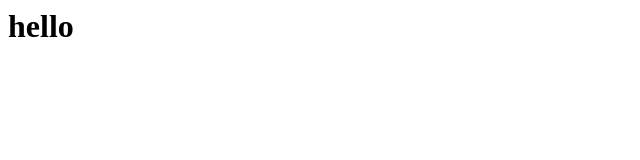
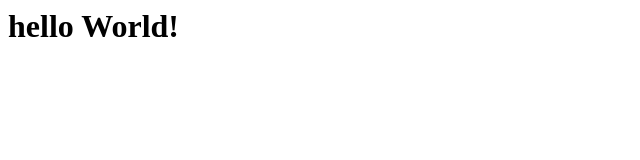
Before and after one commit to Jheyneopc/HOS08, a plain HTML site: page index.html in a window 1280 px wide. Shown: the whole page, without its empty margins (0-640 px from the left). Drawn offline with Linux system fonts and the light colour scheme.

Commit message:
Update index.html

```diff
--- a/index.html
+++ b/index.html
@@ -1 +1 @@
-<h1>hello<h1>
+<h1>hello World!<h1>
```
